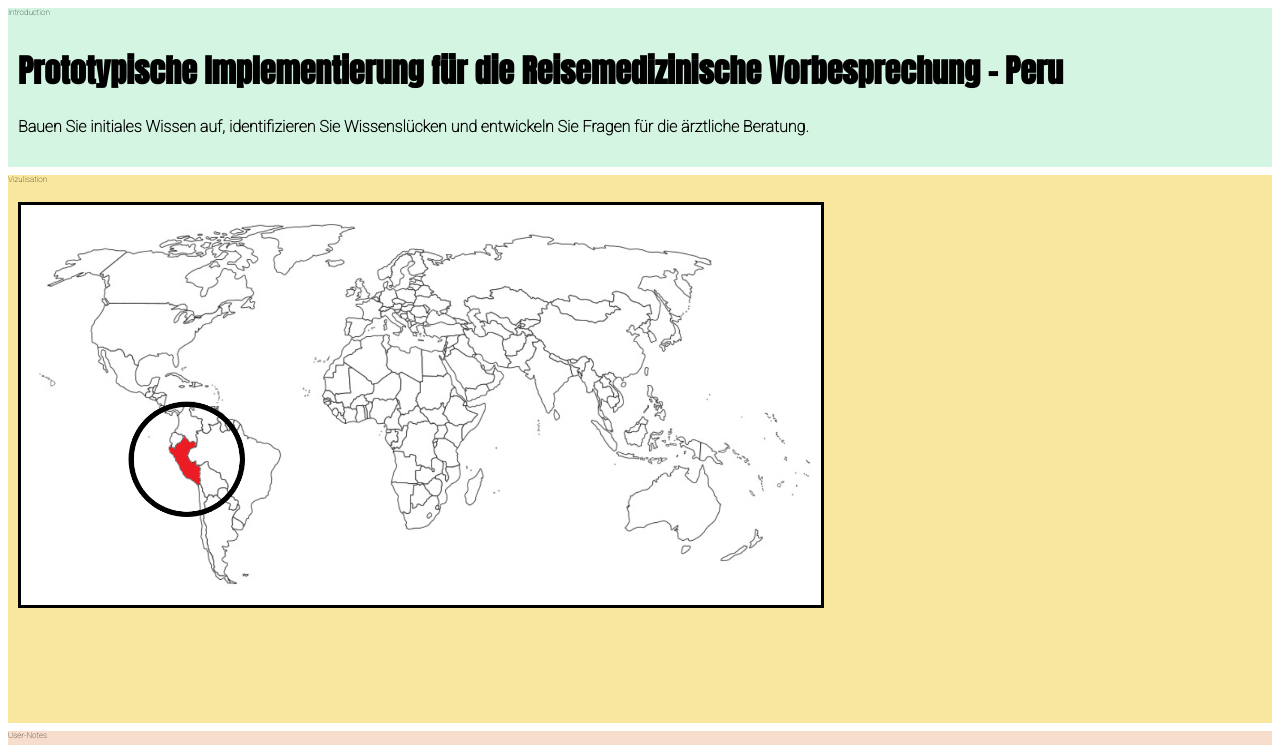
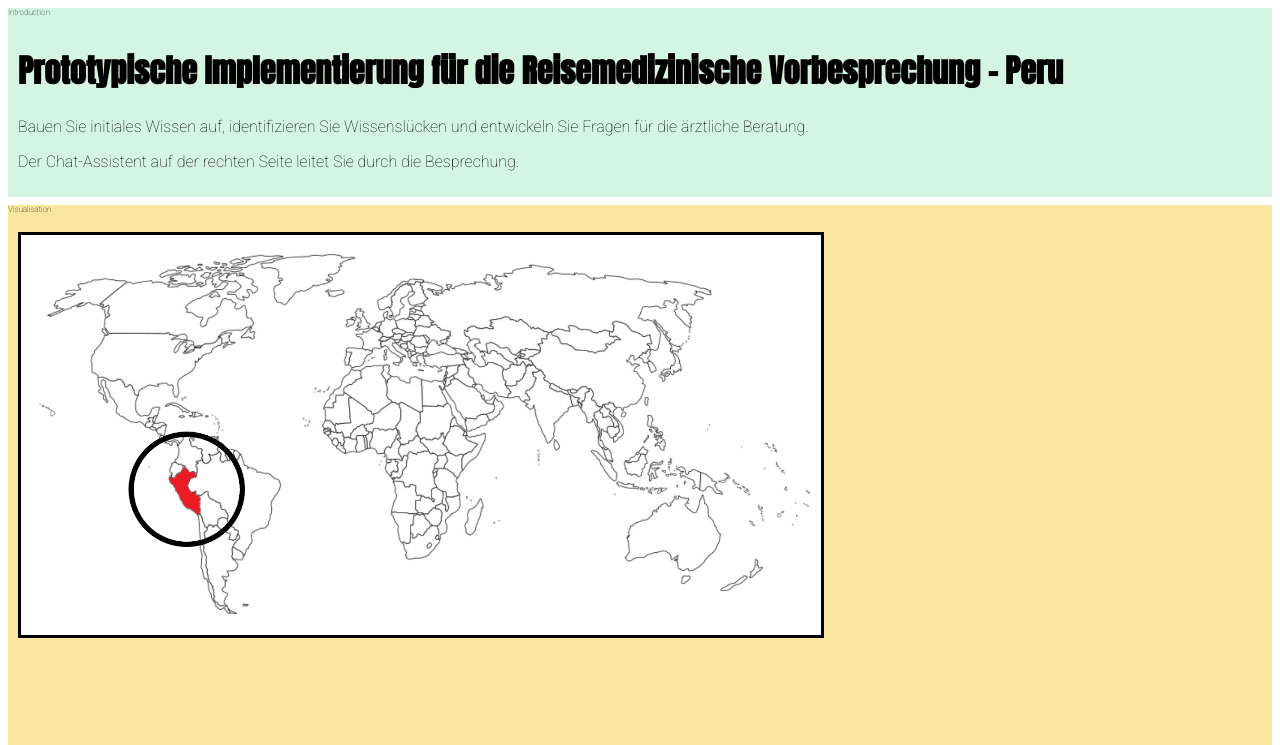
Before and after one commit to tomytud/travel-medical-chat-consultant, a plain HTML site: page index.html in a window 1280 px wide. Shown: the top 745 px of the page. Drawn offline with nearby package versions, Linux system fonts and the light colour scheme.

Commit message:
css anpassungen

```diff
--- a/index.html
+++ b/index.html
@@ -43,13 +43,14 @@
     <p class="top" >Introduction</p>
     <div class="content">
     <h1>Prototypische Implementierung für die Reisemedizinische Vorbesprechung - Peru</h1>
-    <h4>Bauen Sie initiales Wissen auf, identifizieren Sie Wissenslücken und entwickeln Sie Fragen für die ärztliche Beratung.</h4>
+    <p>Bauen Sie initiales Wissen auf, identifizieren Sie Wissenslücken und entwickeln Sie Fragen für die ärztliche Beratung.</p>
+    <p>Der Chat-Assistent auf der rechten Seite leitet Sie durch die Besprechung.</p>
     </div>
 </div>
 
 
 <div class="grafic-top">
-    <p class="top" >Vizulisation</p>
+    <p class="top" >Visualisation</p>
      <div class="content-left">
         <a class="example-image-link" id="imagelink" href="graphics/maps_by_country/peru.png" data-lightbox="example-1">
         <img class="example-image" id="myImg" src="graphics/maps_by_country/peru.png" width="800" height="400">
```
